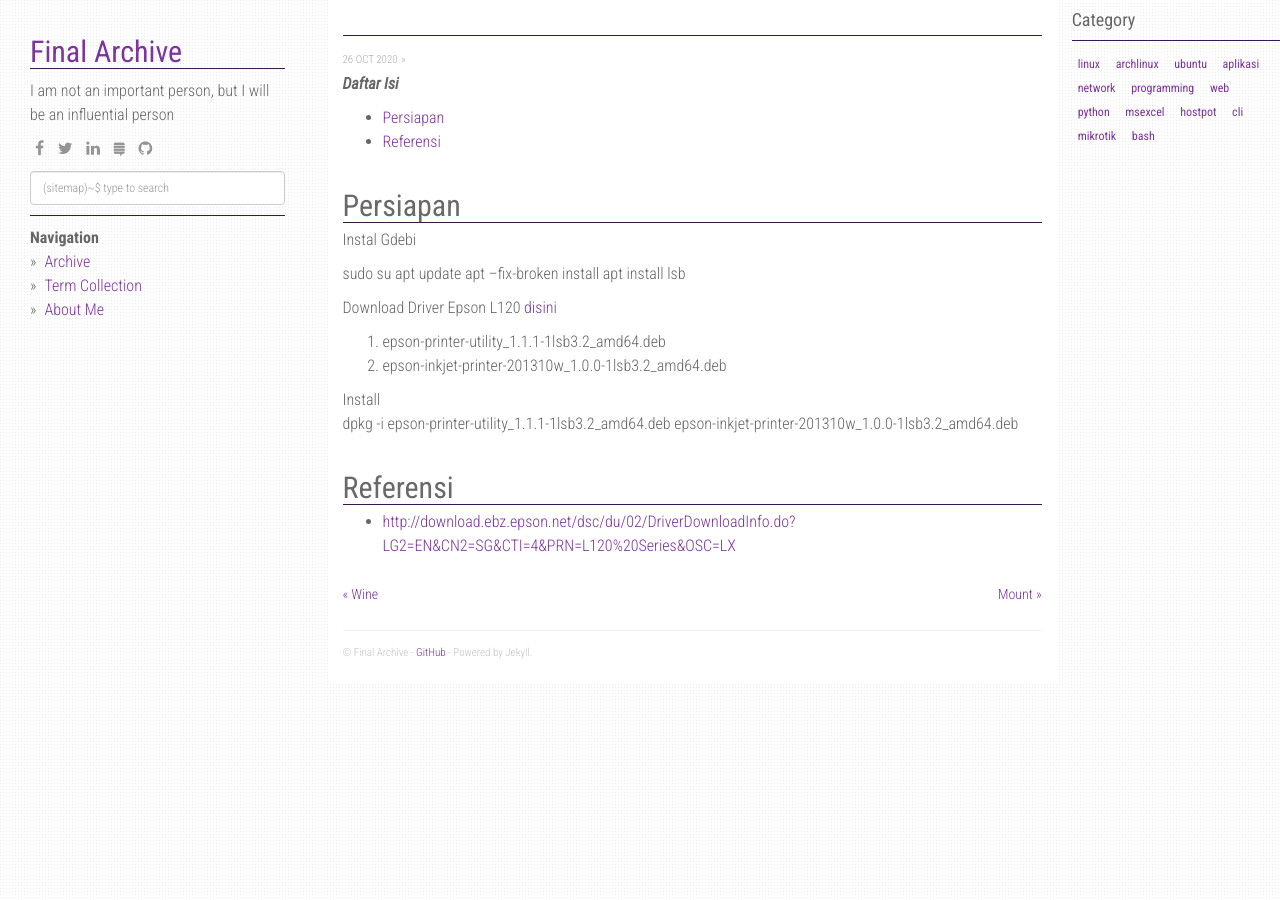
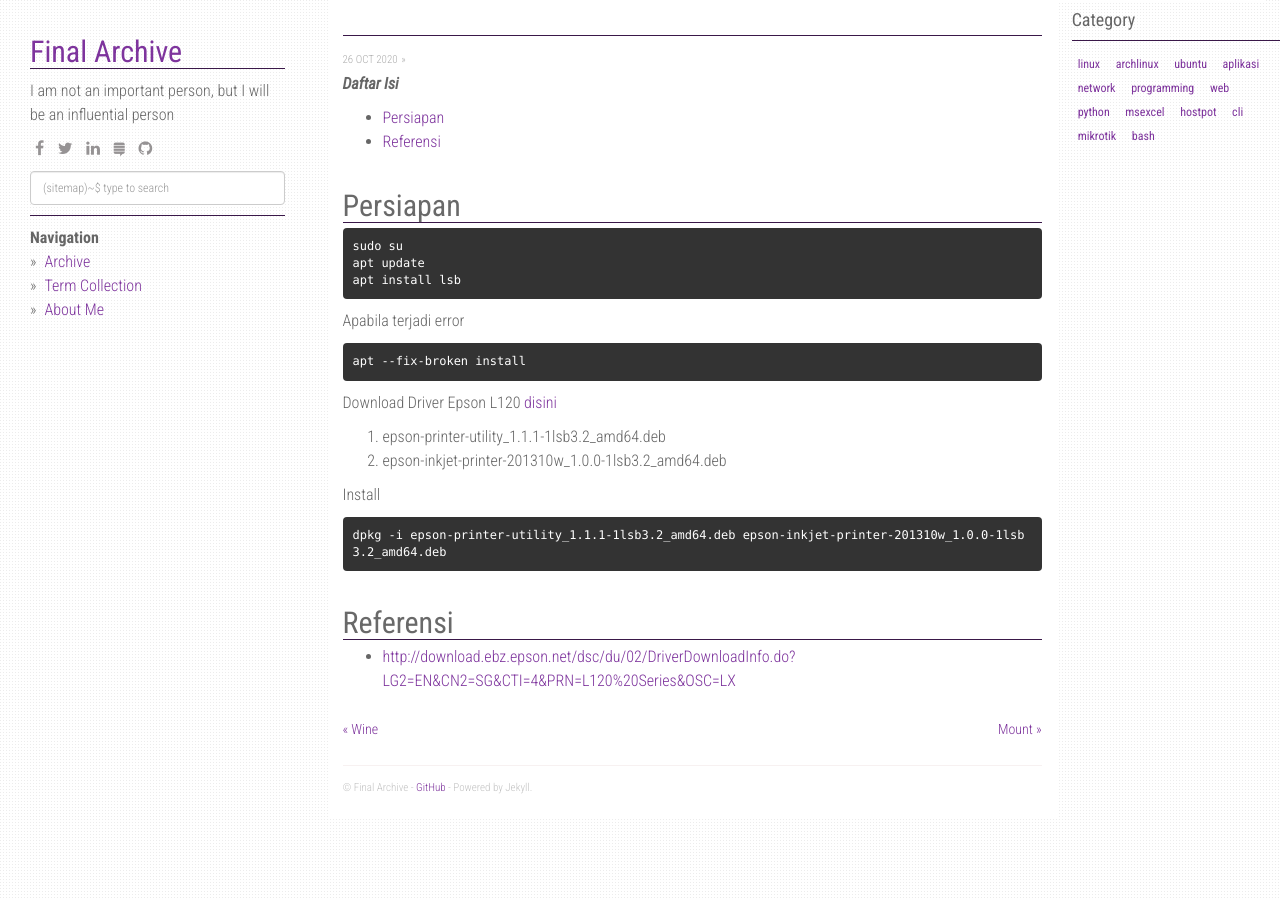
Before and after one commit to finalarchive/finalarchive.github.io, a Jekyll site: the page built from _posts/2020-10-25-Install-epson-L120.md, in a window 1280 px wide. Built offline with Jekyll 4.4.1, drawn with Linux system fonts in a browser that asks for light colours; nearby versions of some CDN libraries; our own code applies the rules of GitHub Pages for plain Markdown files.

Commit message:
Update 2020-10-25-Install-epson-L120.md

````diff
--- a/_posts/2020-10-25-Install-epson-L120.md
+++ b/_posts/2020-10-25-Install-epson-L120.md
@@ -13,21 +13,22 @@ permalink: /:year/:month/:title
 {:toc}
 
 ## Persiapan
-Instal Gdebi
-
+```
 sudo su
 apt update
-apt --fix-broken install
 apt install lsb
+```
+Apabila terjadi error
 
-
+    apt --fix-broken install
 
 Download Driver Epson L120 [disini](http://download.ebz.epson.net/dsc/du/02/DriverDownloadInfo.do?LG2=EN&CN2=SG&CTI=4&PRN=L120%20Series&OSC=LX)<br>
 1. epson-printer-utility_1.1.1-1lsb3.2_amd64.deb
 2. epson-inkjet-printer-201310w_1.0.0-1lsb3.2_amd64.deb
 
 Install<br>
-dpkg -i epson-printer-utility_1.1.1-1lsb3.2_amd64.deb epson-inkjet-printer-201310w_1.0.0-1lsb3.2_amd64.deb
+
+    dpkg -i epson-printer-utility_1.1.1-1lsb3.2_amd64.deb epson-inkjet-printer-201310w_1.0.0-1lsb3.2_amd64.deb
 
 
 ## Referensi
````
